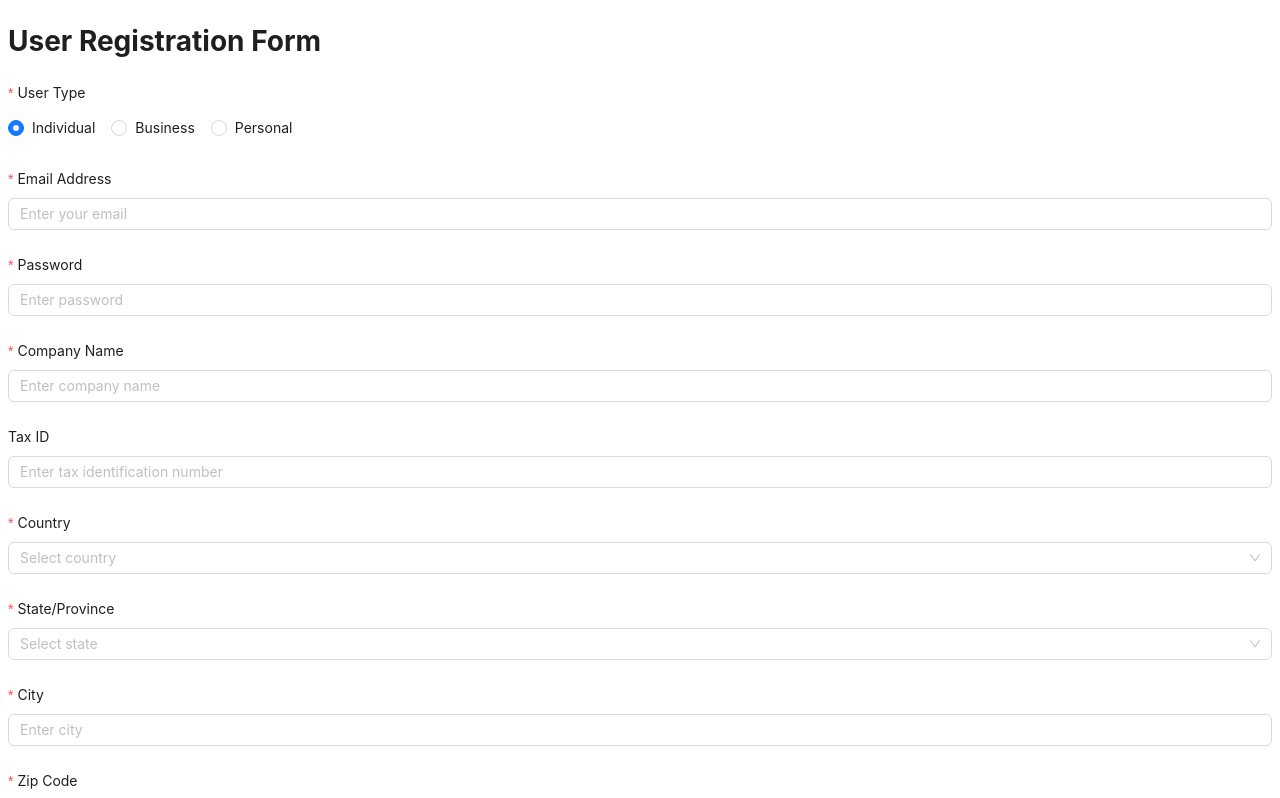
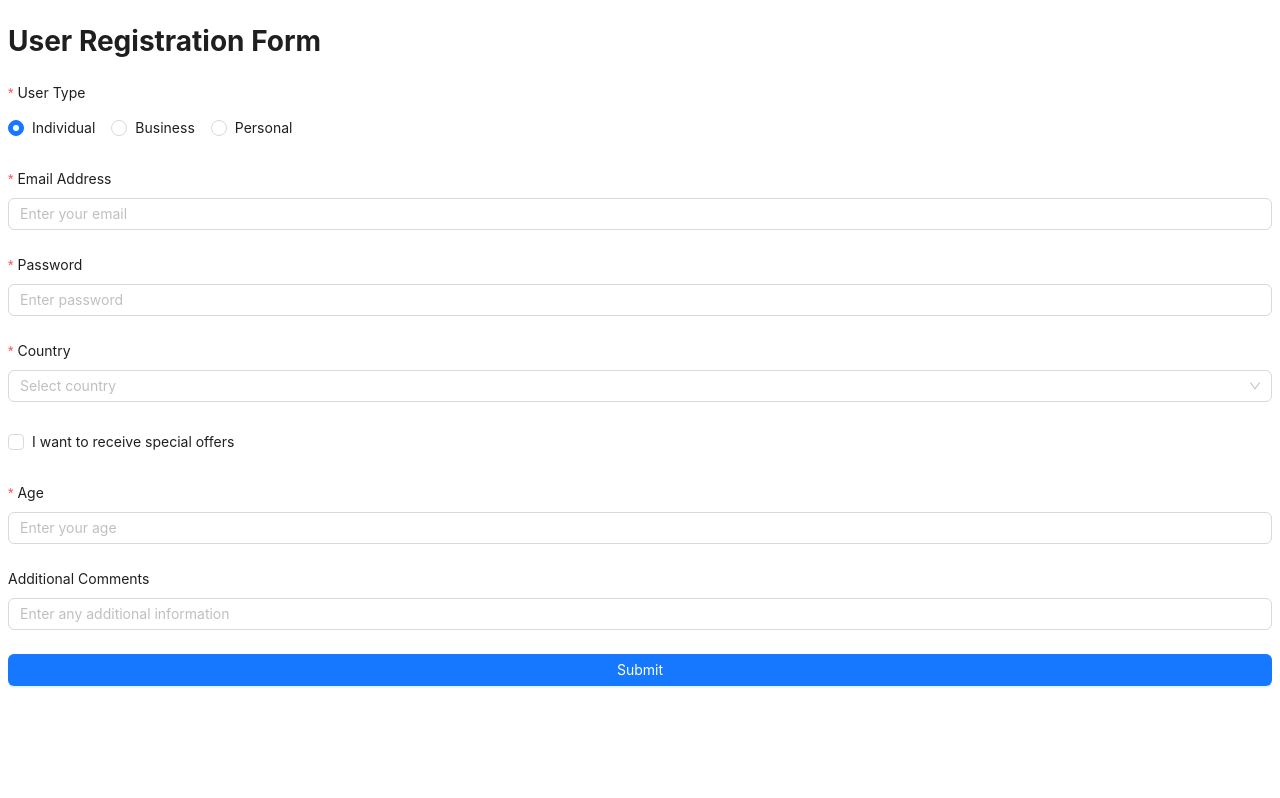
Before and after one commit to Khalidgithub2020331007/Dynamic-Form, a React (Vite) app: page / in a window 1280 px wide. Shown: the top 798 px of the page. Built offline with nearby package versions, Linux system fonts and the light colour scheme.

Commit message:
update for ui

```diff
--- a/src/components/Check_Box_Component.tsx
+++ b/src/components/Check_Box_Component.tsx
@@ -1,14 +1,21 @@
 import React from 'react'
-import { Form, Checkbox } from 'antd';
+import { Form, Checkbox, type CheckboxChangeEvent } from 'antd';
 import { getValidationRules } from '../validation/validation';
 
 
 import type { FieldsType } from '../types/FieldTypes'
 type ComponentData={
-  field: FieldsType
+  field: FieldsType,
+  setSpecialOffers_Bolean_value:React.Dispatch<React.SetStateAction<boolean>>
 }
 
-const Check_Box_Component: React.FC<ComponentData> = ({field}) => {
+const Check_Box_Component: React.FC<ComponentData> = ({field,setSpecialOffers_Bolean_value}) => {
+    const handleRadioChange = (e: CheckboxChangeEvent) => {
+      const selectedValue = e.target.checked;
+      console.log('Selected CheckBox:', selectedValue);
+      setSpecialOffers_Bolean_value(selectedValue)
+
+    }
 
   return (
     <div>
@@ -21,7 +28,7 @@ const Check_Box_Component: React.FC<ComponentData> = ({field}) => {
           initialValue={ false }
 
         >
-        <Checkbox>{field.label}</Checkbox>
+        <Checkbox onChange={handleRadioChange}>{field.label}</Checkbox>
 
         </Form.Item>
 
--- a/src/components/Email_PassWord_Text_Component_Text_Area.tsx
+++ /dev/null
@@ -1,31 +0,0 @@
-import React from 'react'
-import { Form } from 'antd';
-import type { FieldsType } from '../types/FieldTypes'
-import Input from 'antd/es/input/Input'
-import { getValidationRules } from '../validation/validation'
-type ComponentData={
-  field: FieldsType,
-}
-
-
-const Email_PassWord_Text_Component: React.FC<ComponentData> = ({field}) => {
-    // console.log(field)
-
-  return (
-    <div>
-      <Form.Item
-      key={field.id}
-      name={field.name}
-      label={field.label}
-      rules={getValidationRules(field.validations)}
-
-      >
-        <Input type={field.type} placeholder={field.placeholder} />
-
-
-      </Form.Item>
-    </div>
-  )
-}
-
-export default Email_PassWord_Text_Component
--- /dev/null
+++ b/src/components/Email_PassWord_Text_Component_Text_Area_Number.tsx
@@ -0,0 +1,118 @@
+import React from 'react'
+import { Form } from 'antd';
+import type { FieldsType } from '../types/FieldTypes'
+import Input from 'antd/es/input/Input'
+import { getValidationRules } from '../validation/validation'
+type ComponentData={
+  field: FieldsType,
+  userType_Bolean_value:boolean,
+  email_Bolean_value:boolean,
+  setEmail_Bolean_value:React.Dispatch<React.SetStateAction<boolean>>
+  state_Boolean_value:boolean
+  city_Boolean_value:boolean
+  setCity_Boolean_value:React.Dispatch<React.SetStateAction<boolean>>
+}
+
+
+const Email_PassWord_Text_Component: React.FC<ComponentData> = (
+  {
+    field,
+    userType_Bolean_value,
+    email_Bolean_value,
+    setEmail_Bolean_value,
+    state_Boolean_value,
+    city_Boolean_value,
+    setCity_Boolean_value
+  }) => {
+    const onHandleChange = (e: React.ChangeEvent<HTMLInputElement | HTMLTextAreaElement>) => {
+      const inputValue = e.target.value;
+      if(field.name==="email"){
+        if(inputValue==="admin@gmail.com"){
+          setEmail_Bolean_value(true)
+        }else{
+          setEmail_Bolean_value(false)
+        }
+      }
+      console.log(inputValue)
+      if (field.name==="city"){
+        if(inputValue)
+        {
+        setCity_Boolean_value(true);
+        }
+      else{
+        setCity_Boolean_value(false);
+      }
+      }
+    }
+    console.log('city',city_Boolean_value)
+
+
+  return (
+    <div>
+      { ((field.name==="companyName" || field.name==="taxId") && userType_Bolean_value) &&<Form.Item
+      key={field.id}
+      name={field.name}
+      label={field.label}
+      rules={getValidationRules(field.validations)}
+
+      >
+        <Input type={field.type} placeholder={field.placeholder} onChange={onHandleChange}/>
+
+
+      </Form.Item>}
+      {
+        (field.name==="adminCode" && email_Bolean_value)&& <Form.Item
+      key={field.id}
+      name={field.name}
+      label={field.label}
+      rules={getValidationRules(field.validations)}
+
+      >
+        <Input type={field.type} placeholder={field.placeholder} onChange={onHandleChange}/>
+
+
+      </Form.Item>
+      }
+      {
+        (field.name==="email" ||field.name==="comments"|| field.name==="password"||field.name==="age")&&<Form.Item
+      key={field.id}
+      name={field.name}
+      label={field.label}
+      rules={getValidationRules(field.validations)}
+
+      >
+        <Input type={field.type} placeholder={field.placeholder} onChange={onHandleChange}/>
+
+
+      </Form.Item>
+      }
+      { (field.name==="city" && state_Boolean_value) &&<Form.Item
+      key={field.id}
+      name={field.name}
+      label={field.label}
+      rules={getValidationRules(field.validations)}
+
+      >
+        <Input type={field.type} placeholder={field.placeholder} onChange={onHandleChange}/>
+
+
+      </Form.Item>
+      }
+      {
+        (field.name==='zipCode'&& city_Boolean_value) && <Form.Item
+      key={field.id}
+      name={field.name}
+      label={field.label}
+      rules={getValidationRules(field.validations)}
+
+      >
+
+        <Input type={field.type} placeholder={field.placeholder} onChange={onHandleChange}/>
+              </Form.Item>
+
+      }
+    </div>
+  )
+}
+
+export default Email_PassWord_Text_Component
--- a/src/components/Radio_Component.tsx
+++ b/src/components/Radio_Component.tsx
@@ -11,12 +11,13 @@ type ComponentData={
 const Radio_Component: React.FC<ComponentData> = ({ field,setUserType_Bolean_value }) => {
   const handleRadioChange = (e: RadioChangeEvent) => {
     const selectedValue = e.target.value;
-    console.log('Selected Radio Value:', selectedValue);
+    // console.log('Selected Radio Value:', selectedValue);
     if (selectedValue === 'business') {
       setUserType_Bolean_value(true);
     } else {
       setUserType_Bolean_value(false);
     }
+
   }
 
 
--- a/src/components/Select_Component.tsx
+++ b/src/components/Select_Component.tsx
@@ -7,20 +7,58 @@ const { Option } = Select;
 
 type ComponentData = {
   field: FieldsType;
+  specialOffers_Bolean_value: boolean;
+  country_Bolean_value:boolean,
+  setCountry_Bolean_value:React.Dispatch<React.SetStateAction<boolean>>
+  setState_Boolean_value:React.Dispatch<React.SetStateAction<boolean>>
 };
 
-const Select_Component: React.FC<ComponentData> = ({ field }) => {
+const Select_Component: React.FC<ComponentData> = (
+  { field,
+    specialOffers_Bolean_value,
+    country_Bolean_value,setCountry_Bolean_value,
+    setState_Boolean_value
+
+  }) => {
   // console.log('Options:', field.options);
 
+  const handleChange = (value: string) => {
+    if (field.name==="country" && value){
+      setCountry_Bolean_value(true);
+    }
+    if(field.name==="state" && value){
+      setState_Boolean_value(true);
+    }
+
+  };
+
+
   return (
-    <Form.Item
+    <div>
+      {( (field.name==="offerType" && specialOffers_Bolean_value)|| field.name==='country' ) && <Form.Item
       key={field.id}
       name={field.name}
       label={field.label}
       rules={getValidationRules(field.validations)}
     >
 
-      <Select placeholder={field.placeholder}>
+      <Select placeholder={field.placeholder} onChange={handleChange}>
+        {field.options?.map((opt) => (
+          <Option key={opt.value} value={opt.value}>
+            {opt.label}
+          </Option>
+        ))}
+      </Select>
+    </Form.Item>}
+    {
+      field.name==='state' && country_Bolean_value &&  <Form.Item
+      key={field.id}
+      name={field.name}
+      label={field.label}
+      rules={getValidationRules(field.validations)}
+    >
+
+      <Select placeholder={field.placeholder} onChange={handleChange}>
         {field.options?.map((opt) => (
           <Option key={opt.value} value={opt.value}>
             {opt.label}
@@ -28,6 +66,10 @@ const Select_Component: React.FC<ComponentData> = ({ field }) => {
         ))}
       </Select>
     </Form.Item>
+    }
+
+    </div>
+
   );
 };
 
--- a/src/starting_point/Component_Gather.tsx
+++ b/src/starting_point/Component_Gather.tsx
@@ -52,35 +52,63 @@
 
 
 
-import React, { useState } from 'react'
+import React, {  } from 'react'
 import Check_Box from '../components/Check_Box_Component'
 import Radio_Component from '../components/Radio_Component'
 import type { FieldsType } from '../types/FieldTypes'
-import Email_PassWord_Text_Component from '../components/Email_PassWord_Text_Component_Text_Area'
+import Email_PassWord_Text_Component from '../components/Email_PassWord_Text_Component_Text_Area_Number'
 import Select_Component from '../components/Select_Component'
 
 type ComponentData={
-  data: FieldsType
+  data: FieldsType,
+  userType_Bolean_value:boolean ,
+  setUserType_Bolean_value:React.Dispatch<React.SetStateAction<boolean>>
+  specialOffers_Bolean_value:boolean,
+  setSpecialOffers_Bolean_value:React.Dispatch<React.SetStateAction<boolean>>
+  email_Bolean_value:boolean,
+  setEmail_Bolean_value:React.Dispatch<React.SetStateAction<boolean>>
+  country_Bolean_value:boolean,
+  setCountry_Bolean_value:React.Dispatch<React.SetStateAction<boolean>>
+  state_Boolean_value:boolean
+  city_Boolean_value:boolean
+  setState_Boolean_value:React.Dispatch<React.SetStateAction<boolean>>
+  setCity_Boolean_value:React.Dispatch<React.SetStateAction<boolean>>
+
 }
 
 
 
-const Component_Gather: React.FC<ComponentData> = ({data}) => {
-   const [userType_Bolean_value, setUserType_Bolean_value] = useState<boolean>(false);
-    console.log('User Type Boolean Value:', userType_Bolean_value);
+const Component_Gather: React.FC<ComponentData> = (
+  {
+    data,
+    userType_Bolean_value,setUserType_Bolean_value,
+    specialOffers_Bolean_value,setSpecialOffers_Bolean_value,
+    email_Bolean_value,setEmail_Bolean_value,
+    country_Bolean_value,setCountry_Bolean_value,
+    state_Boolean_value,setState_Boolean_value,
+    city_Boolean_value,setCity_Boolean_value
+  }) => {
+    // console.log('User Type Boolean Value from Component_Gather:', userType_Bolean_value);
 
     // console.log({data})
   return (
     <div>
 
               {data.type === "radio" && <Radio_Component field={data} setUserType_Bolean_value={setUserType_Bolean_value} />}
-              {data.type === "email" && <Email_PassWord_Text_Component field={data} />}
-              {data.type === "password" && <Email_PassWord_Text_Component field={data}/>}
-              {data.type === "text" && <Email_PassWord_Text_Component  field={data} />}
-              {data.type === "select" && <Select_Component field={data} />}
-              {data.type === "number" && <Email_PassWord_Text_Component field={data} />}
-              {data.type === "textarea" && <Email_PassWord_Text_Component field={data} />}
-              {data.type === "checkbox" && <Check_Box  field={data} />}
+              {(data.type === "email" ||data.type === "password"||data.type === "text"||data.type === "number"||data.type === "textarea")&& (<Email_PassWord_Text_Component
+              field={data}
+              userType_Bolean_value={userType_Bolean_value}
+              email_Bolean_value={email_Bolean_value} setEmail_Bolean_value={setEmail_Bolean_value}
+              state_Boolean_value={state_Boolean_value}
+              city_Boolean_value={city_Boolean_value} setCity_Boolean_value={setCity_Boolean_value}
+              />)}
+              {data.type === "select" && <Select_Component
+              field={data}
+              specialOffers_Bolean_value={specialOffers_Bolean_value}
+              country_Bolean_value={country_Bolean_value} setCountry_Bolean_value={setCountry_Bolean_value}
+              setState_Boolean_value={setState_Boolean_value}
+              />}
+              {data.type === "checkbox" && <Check_Box  field={data} setSpecialOffers_Bolean_value={setSpecialOffers_Bolean_value} />}
 
         {/* <p>Out of box</p> */}
 
--- a/src/starting_point/JSON_Fetching.tsx
+++ b/src/starting_point/JSON_Fetching.tsx
@@ -41,7 +41,15 @@ import type { FormProps } from 'antd';
 const JSON_Fetching: React.FC = () => {
   const [form] = Form.useForm();
   const [data, setData] = useState<FormDataType | null>(null);
-   useEffect(() => {
+  const [userType_Bolean_value, setUserType_Bolean_value] = useState<boolean>(false);
+  const [specialOffers_Bolean_value, setSpecialOffers_Bolean_value] = useState<boolean>(false);
+  const [email_Bolean_value, setEmail_Bolean_value] = useState<boolean>(false);
+  const [country_Bolean_value, setCountry_Bolean_value] = useState<boolean>(false);
+  const [state_Boolean_value, setState_Boolean_value] = useState<boolean>(false);
+  const [city_Boolean_value, setCity_Boolean_value] = useState<boolean>(false);
+
+
+  useEffect(() => {
     fetch('src/assets/sample.json')
       .then((res) => res.json())
       .then((data) => setData(data))
@@ -68,7 +76,14 @@ const JSON_Fetching: React.FC = () => {
           <>
             <h1>{data.title}</h1>
             {data.fields.map((field: FieldsType) => (
-              <Component_Gather key={field.id} data={field} />
+              <Component_Gather key={field.id} data={field}
+               userType_Bolean_value={userType_Bolean_value} setUserType_Bolean_value={setUserType_Bolean_value}
+               specialOffers_Bolean_value={specialOffers_Bolean_value} setSpecialOffers_Bolean_value={setSpecialOffers_Bolean_value}
+               email_Bolean_value={email_Bolean_value} setEmail_Bolean_value={setEmail_Bolean_value}
+               country_Bolean_value={country_Bolean_value} setCountry_Bolean_value={setCountry_Bolean_value}
+               state_Boolean_value={state_Boolean_value} setState_Boolean_value={setState_Boolean_value}
+               city_Boolean_value={city_Boolean_value} setCity_Boolean_value={setCity_Boolean_value}
+               />
             ))}
           </>
         ) : (
--- a/src/validation/validation.tsx
+++ b/src/validation/validation.tsx
@@ -1,7 +1,6 @@
 import type { Rule } from 'antd/es/form';
 import type { ValidationsType } from '../types/FieldTypes';
 
-// ✅ validations is optional
 export const getValidationRules = (validations?: ValidationsType[]): Rule[] => {
   if (!validations) return [];
 
@@ -12,9 +11,30 @@ export const getValidationRules = (validations?: ValidationsType[]): Rule[] => {
       case 'email':
         return { type: 'email', message: v.message };
       case 'minLength':
-        return { min: Number(v.value), message: v.message };
+        return { type: 'string', min: Number(v.value), message: v.message };
+
       case 'maxLength':
-        return { max: Number(v.value), message: v.message };
+        return { type: 'string', max: Number(v.value), message: v.message };
+      case 'min':
+        return {
+          validator: (_, value) => {
+            if (value === undefined || value === null || value === '') return Promise.resolve();
+            return Number(value) >= Number(v.value)
+              ? Promise.resolve()
+              : Promise.reject(new Error(v.message));
+          },
+        };
+
+      case 'max':
+        return {
+          validator: (_, value) => {
+            if (value === undefined || value === null || value === '') return Promise.resolve();
+            return Number(value) <= Number(v.value)
+              ? Promise.resolve()
+              : Promise.reject(new Error(v.message));
+          },
+        };
+
       case 'pattern':
         return { pattern: new RegExp(v.value as string), message:v.message}
 
```
